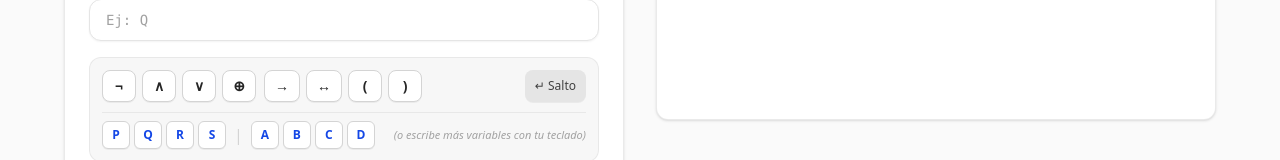
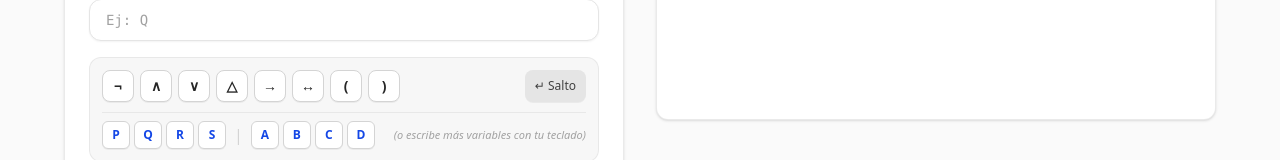
Before and after one commit to EnriDiazCayaca/logica_simbolica_global, a Vue app: page /inferencias in a window 1280 px wide. Shown: the part 432-592 px from the top of the page. Built offline with nearby package versions, Linux system fonts and the light colour scheme.

Commit message:
feat: use triangle symbol (△) for strong disjunction and align line-break button inline to the right

```diff
--- a/src/components/inferencias/FormularioInferencia.vue
+++ b/src/components/inferencias/FormularioInferencia.vue
@@ -56,7 +56,7 @@ const normalizarSintaxis = (linea: string): string => {
     .replace(/\^|∧|&&/g, ' Y ')
     .replace(/∨|\|\|/g, ' O ')
     .replace(/~|¬|!/g, ' NO ')
-    .replace(/⊕|⊻/g, ' O_EXCLUSIVA ')
+    .replace(/△|∆|▲|⊕|⊻/g, ' O_EXCLUSIVA ')
     .replace(/\s+/g, ' ')
     .trim()
 }
@@ -88,10 +88,9 @@ const advertenciasSintaxis = computed<string[]>(() => {
 })
 
 /**
- * Conectivos agrupados simétricamente
+ * Conectivos y variables
  */
-const GRUPO_CONECTIVOS_1 = ['¬', '∧', '∨', '⊕']
-const GRUPO_CONECTIVOS_2 = ['→', '↔', '(', ')']
+const CONECTIVOS = ['¬', '∧', '∨', '△', '→', '↔', '(', ')']
 const GRUPO_VARS_1 = ['P', 'Q', 'R', 'S']
 const GRUPO_VARS_2 = ['A', 'B', 'C', 'D']
 
@@ -220,45 +219,29 @@ const handleSubmit = () => {
       </ul>
     </div>
 
-    <!-- Teclado Simbólico Minimalista y Simétrico -->
+    <!-- Teclado Simbólico Minimalista -->
     <div class="p-3 bg-neutral-100/75 rounded-xl border border-neutral-200/80 space-y-2.5">
-      <!-- Fila 1: Conectivos y Paréntesis (Organizados simétricamente en 2 bloques de 4 para evitar saltos asimétricos) -->
-      <div class="flex items-center justify-between flex-wrap gap-2">
-        <div class="flex items-center gap-2 flex-wrap">
-          <!-- Bloque A: ¬, ∧, ∨, ⊕ -->
-          <div class="flex items-center gap-1.5">
+      <!-- Fila 1: Conectivos y Salto alineados a la derecha -->
+      <div class="flex items-center justify-between gap-1.5 flex-wrap">
+        <div class="flex items-center gap-1.5 flex-wrap">
           <button
-              v-for="op in GRUPO_CONECTIVOS_1"
+            v-for="op in CONECTIVOS"
             :key="op"
             type="button"
             @click="insertarSimbolo(op, true)"
-              class="h-8 min-w-[34px] px-2.5 bg-white hover:bg-neutral-50 text-neutral-800 font-bold text-sm rounded-lg border border-neutral-300 shadow-2xs active:scale-95 transition-all cursor-pointer"
+            class="h-8 min-w-[32px] px-2 bg-white hover:bg-neutral-50 text-neutral-800 font-bold text-sm rounded-lg border border-neutral-300 shadow-2xs active:scale-95 transition-all cursor-pointer"
           >
             {{ op }}
           </button>
         </div>
 
-          <!-- Bloque B: →, ↔, (, ) -->
-          <div class="flex items-center gap-1.5">
-            <button
-              v-for="op in GRUPO_CONECTIVOS_2"
-              :key="op"
-              type="button"
-              @click="insertarSimbolo(op, true)"
-              class="h-8 min-w-[34px] px-2.5 bg-white hover:bg-neutral-50 text-neutral-800 font-bold text-sm rounded-lg border border-neutral-300 shadow-2xs active:scale-95 transition-all cursor-pointer"
-            >
-              {{ op }}
-            </button>
-          </div>
-        </div>
-
-        <!-- Botón Salto de Línea Contextual -->
+        <!-- Botón Salto a la derecha sin crear una fila separada -->
         <button
           v-if="lastFocusedField === 'premisas'"
           type="button"
           @click="insertarSimbolo('\n', false)"
           title="Salto de línea"
-          class="h-8 px-2.5 bg-neutral-200 hover:bg-neutral-300 text-neutral-700 font-medium text-xs rounded-lg shadow-2xs active:scale-95 transition-all cursor-pointer"
+          class="h-8 px-2.5 bg-neutral-200 hover:bg-neutral-300 text-neutral-700 font-medium text-xs rounded-lg shadow-2xs active:scale-95 transition-all cursor-pointer whitespace-nowrap"
         >
           ↵ Salto
         </button>
--- a/src/lib/transcription/descriptionGenerator.ts
+++ b/src/lib/transcription/descriptionGenerator.ts
@@ -94,11 +94,11 @@ export function generarDetalleParticionado(
       const xor = expresiones.find((e) => e.nodo.tipo === 'operacion' && e.nodo.operador === 'O_EXCLUSIVA') || expresiones[0];
       const otra = expresiones.find((e) => e !== xor) || expresiones[1];
       premisasBase = [
-        { linea: xor?.linea, expresion: xor?.texto, rol: 'Disyunción fuerte / exclusiva (P ⊕ Q)' },
+        { linea: xor?.linea, expresion: xor?.texto, rol: 'Disyunción fuerte / exclusiva (P △ Q)' },
         { linea: otra?.linea, expresion: otra?.texto, rol: 'Proposición evaluada' },
       ];
       reglaJustificacion =
-        'En una disyunción exclusiva (P ⊕ Q) solo una proposición puede ser verdadera. Si una se cumple la otra es falsa, y si una no se cumple la otra debe ser forzosamente verdadera.';
+        'En una disyunción exclusiva (P △ Q) solo una proposición puede ser verdadera. Si una se cumple la otra es falsa, y si una no se cumple la otra debe ser forzosamente verdadera.';
       conclusionDeducida = `'${resultadoTexto}' se deduce por exclusión mutua directa.`;
       break;
     }
--- a/src/lib/transcription/translations.ts
+++ b/src/lib/transcription/translations.ts
@@ -30,7 +30,7 @@ export const REGLAS: Record<ReglaLogica, InfoRegla> = {
     nombre: "Silogismo Disyuntivo Exclusivo",
     alias: "SDE, Disyunción Fuerte",
     descripcion:
-      "en una disyunción exclusiva (P ⊕ Q) exactamente una proposición es verdadera; afirmar una niega la otra, y negar una afirma la otra",
+      "en una disyunción exclusiva (P △ Q) exactamente una proposición es verdadera; afirmar una niega la otra, y negar una afirma la otra",
   },
   SILOGISMO_HIPOTETICO: {
     nombre: "Silogismo Hipotético",
```
Lines whose indentation alone changed are shown as unchanged.
